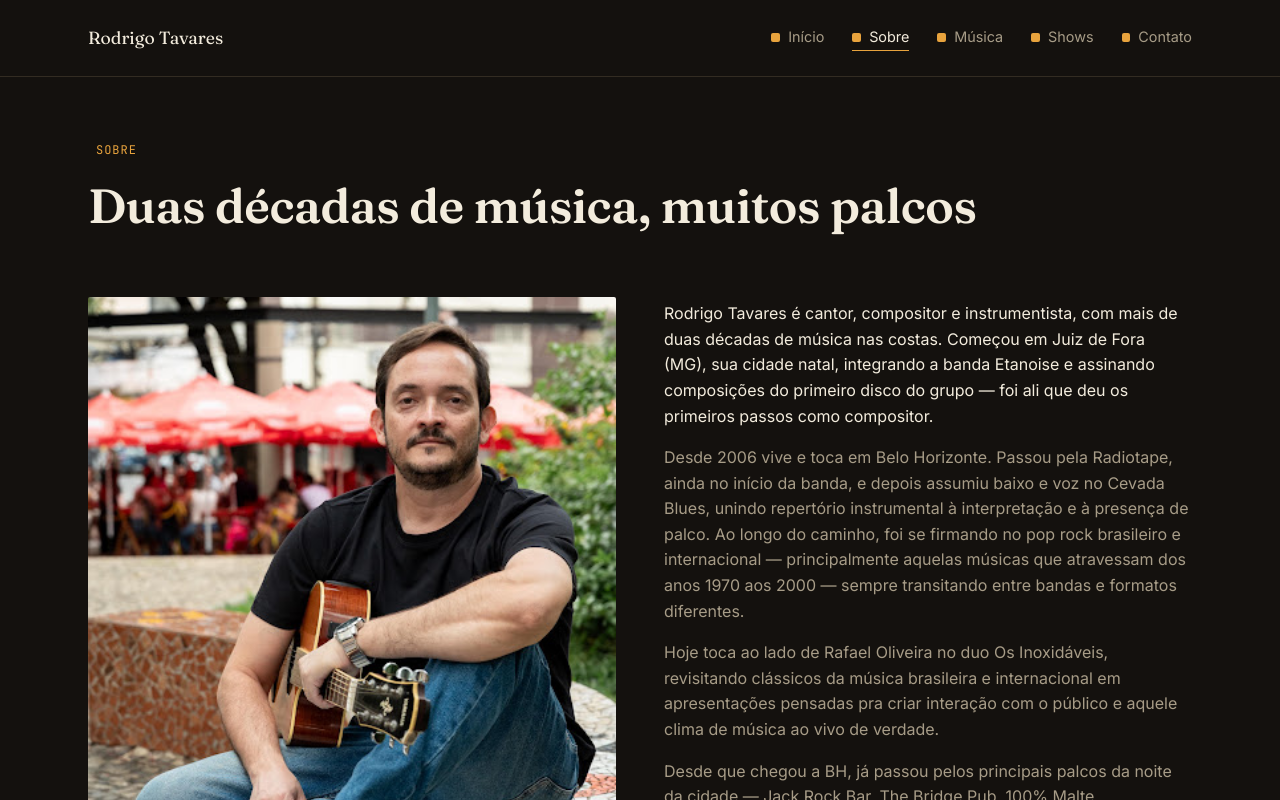
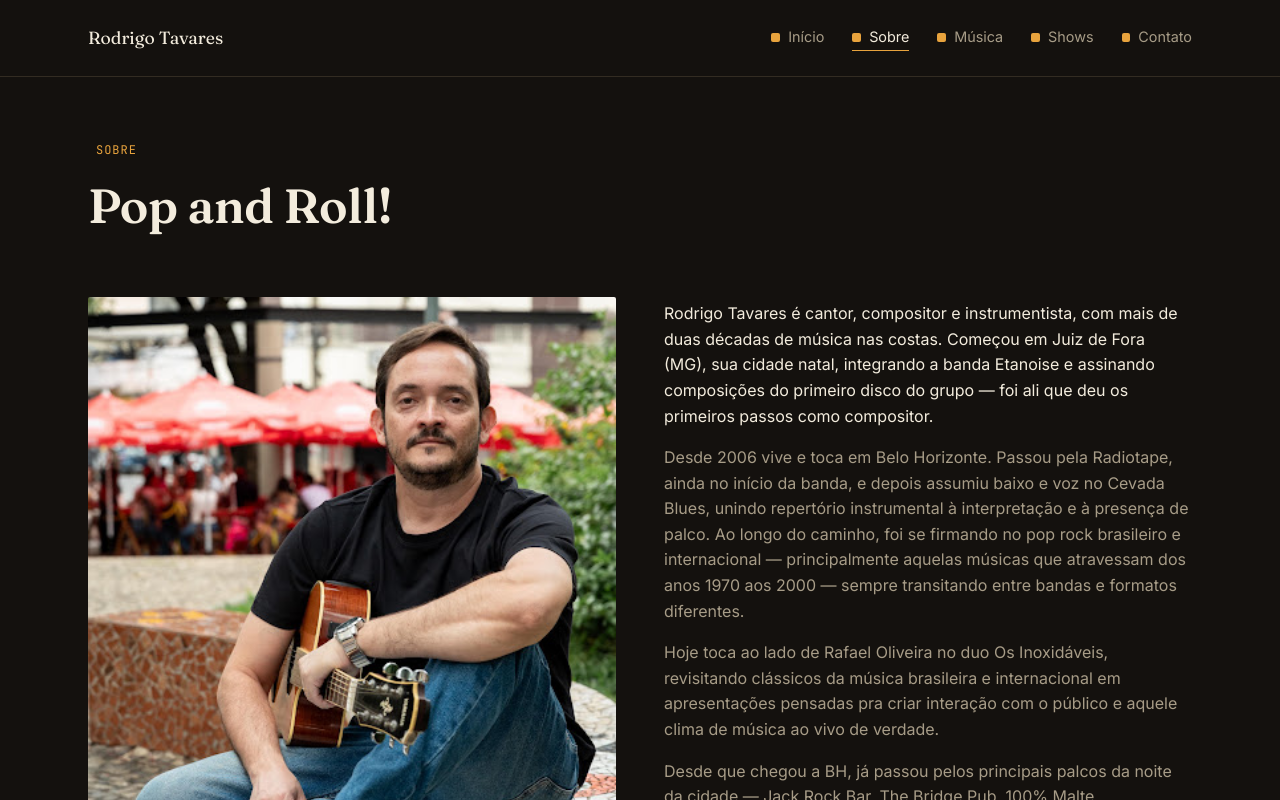
Before and after one commit to rodrigotavares79/rodrigotavares-site, a Next.js app: page /sobre in a window 1280 px wide. Shown: the top 800 px of the page. Built offline with nearby package versions, Linux system fonts and the light colour scheme.

Commit message:
Update page.tsx

```diff
--- a/app/sobre/page.tsx
+++ b/app/sobre/page.tsx
@@ -14,7 +14,7 @@ export default function Sobre() {
             <span className="nav-dot" aria-hidden="true" /> Sobre
           </span>
           <h1 style={{ fontSize: "clamp(2rem, 5vw, 3rem)", marginTop: "0.5rem" }}>
-            Duas décadas de música, muitos palcos
+            Pop and Roll!
           </h1>
 
           <div className="split-block" style={{ marginTop: "2.5rem" }}>
```
